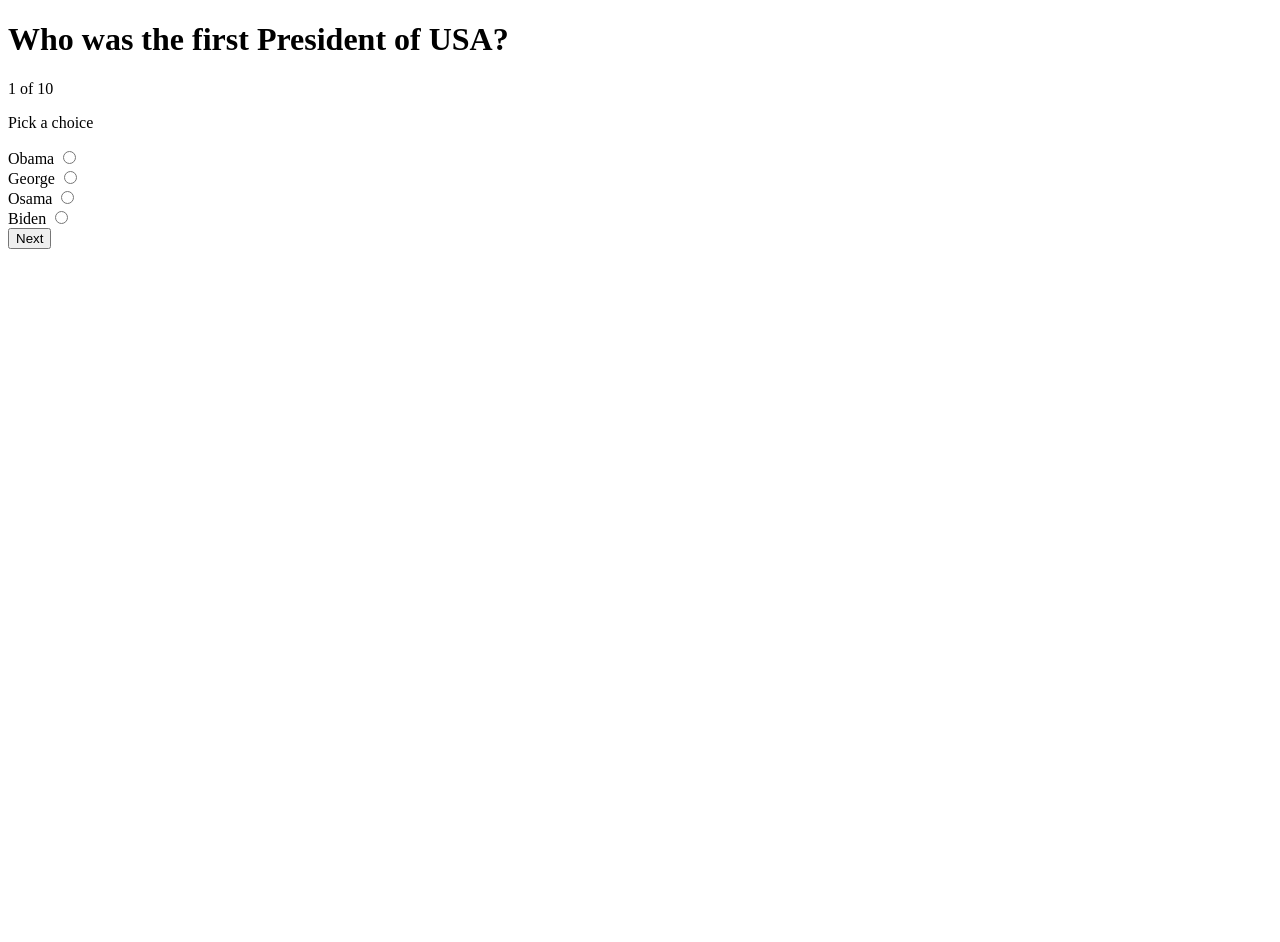
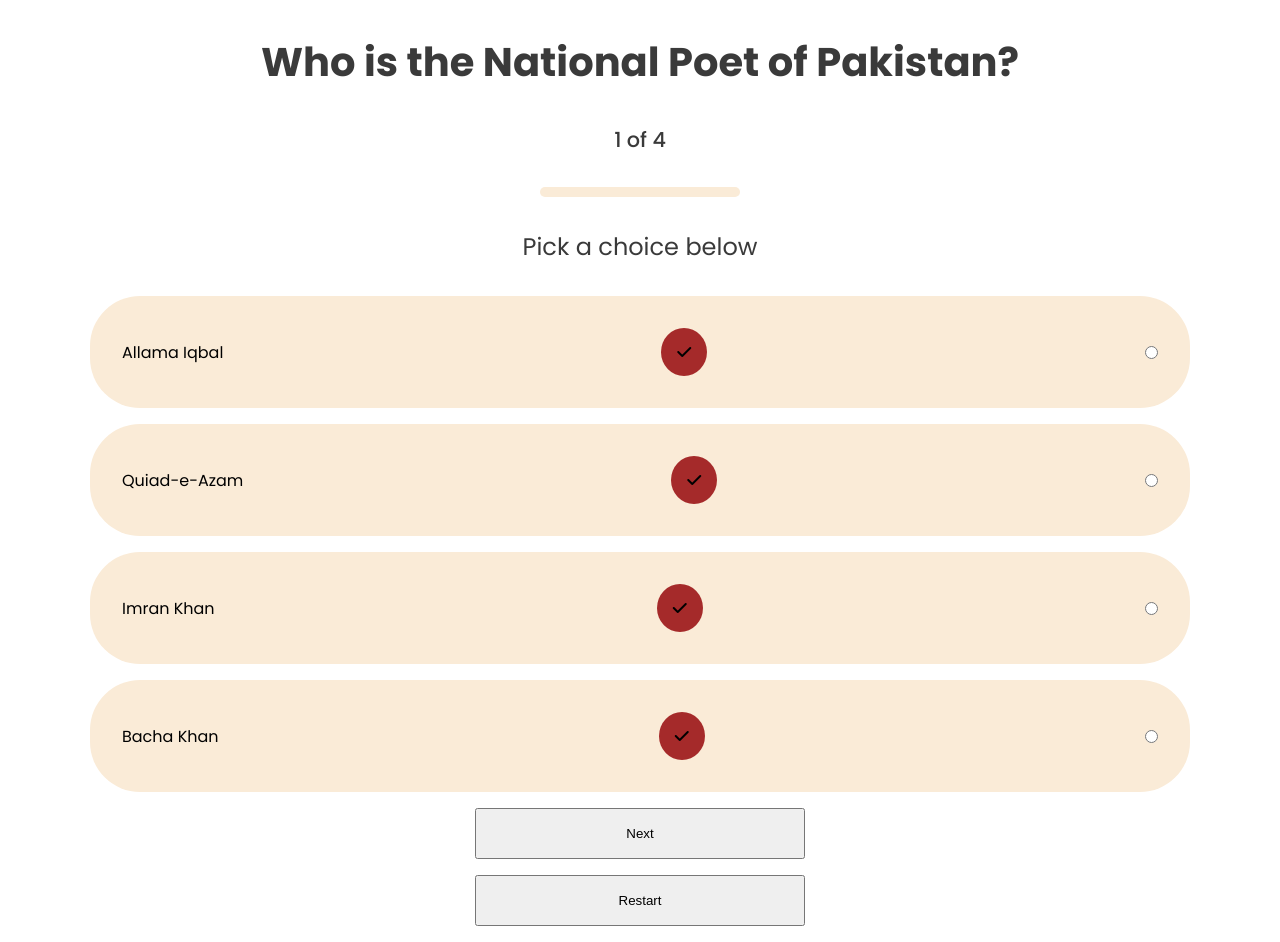
Before and after one commit to DEVELOPERUZAIRKHAN/myquiz, a plain HTML site: page index.html in a window 1280 px wide. Before the commit the page ends 800 px from the top, so only its background shows below. Drawn offline with Linux system fonts and the light colour scheme.

Commit message:
Quiz Logic compete just Restart and optimization needed

```diff
--- a/css/styles.css
+++ b/css/styles.css
@@ -1,3 +1,101 @@
+*{
+    margin: 0;
+    padding: 0;
+    box-sizing: border-box;
+
+}
+
+
+
+.app{
+    font-family: 'Poppins', sans-serif;
+}
+
+.container{
+max-width: 1100px;
+margin: 0 auto;
+}
+
+.quiz{
+
+}
+
+.quiz__tracker{
+    font-size: 1.3rem;
+    font-weight: 500;
+    text-align: center;
+    margin: 2rem auto;
+    color: #3a3a3a;
+}
+.quiz__question{
+    font-size: 2.5rem;
+    text-align: center;
+    margin: 2rem auto ;
+    color: #3a3a3a;
+}
+
+.quiz__progress{
+width: 200px;
+height: 10px;
+background-color: antiquewhite;
+margin: 0 auto;
+border-radius: 10px;
+}
+.progress__inner{
+width: 50%;
+height: 100%;
+background-color: brown;
+border-radius: 10px;
+}
+.quiz__tagline{
+font-size: 1.5rem;
+text-align: center;
+margin: 2rem auto;
+color: #3a3a3a;
+}
+
+
+.quiz__choices{
+display: flex;
+flex-direction: column;
+gap: 1rem;
+}
+.quiz__choice{
+    padding: 2rem;
+    background-color: antiquewhite;
+    border-radius: 50px;
+    display: flex;
+    justify-content: space-between;
+    align-items: center;
+}
+.radio{
+    /* display: none; */
+}
+.quiz__next{
+display: block;
+margin: 0 auto;
+padding: 1rem 1rem;
+width: 30%;
+margin: 1rem auto;
+}
+.quiz__restart{
+    margin: 0 auto;
+    display: block;
+    padding: 1rem 1rem;
+    width: 30%;
+    margin: 1rem auto;
+
+}
+
 .active{
     background-color: blue;
+    color: antiquewhite;
 }
+.check{
+    background-color: brown;
+    padding: 1rem;
+    border-radius: 50%;
+}
+.nonActive{
+    display: none;
+}
--- a/index.html
+++ b/index.html
@@ -3,6 +3,9 @@
 <head>
     <meta charset="UTF-8">
     <meta name="viewport" content="width=device-width, initial-scale=1.0">
+    <link rel="preconnect" href="https://fonts.googleapis.com">
+<link rel="preconnect" href="https://fonts.gstatic.com" crossorigin>
+<link href="https://fonts.googleapis.com/css2?family=Noto+Sans+Sogdian&family=Poppins:ital,wght@0,100;0,200;0,300;0,400;0,500;0,600;0,700;1,200&display=swap" rel="stylesheet">
     <link rel="stylesheet" href="css/styles.css">
     <title>Quiz</title>
 </head>
@@ -23,25 +26,32 @@
                     <div class="quiz__choices">
                             <div class="quiz__choice">
                                 Obama
-                                <input value="1" type="radio" name="choice" id="choice1">
+                                <input value="1" type="radio" class="radio" name="choice" id="choice1">
+                                <i class="fa-solid fa-check check"></i>
                             </div>
                             <div class="quiz__choice">
                                 George
-                                <input value="2" type="radio" name="choice" id="choice2">
-                            </div> <div class="quiz__choice">
+                                <input value="2" type="radio" class="radio" name="choice" id="choice2">
+                                <i class="fa-solid fa-check check"></i>
+                            </div>
+                             <div class="quiz__choice">
                                 Osama
-                                <input value="3" type="radio" name="choice" id="choice3">
-                            </div> <div class="quiz__choice">
+                                <input value="3" type="radio" class="radio" name="choice" id="choice3">
+                                <i class="fa-solid fa-check check"></i>
+                            </div>
+                            <div class="quiz__choice">
                                 Biden
-                                <input value="4" type="radio" name="choice" id="choice4">
+                                <input value="4" type="radio" class="radio" name="choice" id="choice4">
+                                <i class="fa-solid fa-check check"></i>
                             </div>
                     </div>
                     <button class="quiz__next">Next</button>
+                    <button class="quiz__restart">Restart</button>
               </div>
         </div>
     </div>
 
-
+    <script src="https://kit.fontawesome.com/3f8d9a810b.js" crossorigin="anonymous"></script>
     <script type="module" src="js/app.js"></script>
 </body>
 </html>
--- a/js/Question.js
+++ b/js/Question.js
@@ -6,6 +6,8 @@ function Question (question,options,correct){
 
 }
 
-Question.prototype.isCorrect=(selectedOption)=>{
+Question.prototype.isCorrect=function(selectedOption){
    return selectedOption===this.correct;
 }
+
+export default Question;
--- a/js/Quiz.js
+++ b/js/Quiz.js
@@ -4,21 +4,27 @@ function Quiz(questions){
     this.score= 0;
 }
 
-Quiz.prototype.changeIndex= ()=>{
+Quiz.prototype.changeIndex=function(){
 this.currentIndex++;
 }
 
-Quiz.prototype.evaluate=(selected)=>{
-  if(this.questions[currentIndex].isCorrect(selected)){
+Quiz.prototype.evaluate=function(selected){
+  if(this.questions[this.currentIndex].isCorrect(selected)){
     this.score++;
 }
-
+this.changeIndex()
 }
 
-Quiz.prototype.ended=()=>{
+Quiz.prototype.ended=function(){
    return this.currentIndex===this.questions.length;
 }
 
-
-
-export default Quiz
+Quiz.prototype.restart=function(){
+    this.currentIndex = 0;
+    this.score=0;
+}
+Quiz.prototype.currentQuestion=function(){
+    console.log(this?.questions)
+    return this.questions[this.currentIndex]
+}
+export default Quiz;
--- a/js/app.js
+++ b/js/app.js
@@ -1,51 +1,127 @@
+import Question from "./Question.js";
+import Quiz from "./Quiz.js";
 const App = ((_) => {
+  const $choices = document.querySelector(".quiz__choices");
   const $choice = document.querySelectorAll(".quiz__choice");
-  const $next = document.querySelector('.quiz__next')
-  let arr =[...$choice]
-
-  const $choices = document.querySelector(".quiz__choices");
+  const $question = document.querySelector(".quiz__question");
+  const $tracker = document.querySelector(".quiz__tracker");
+  const $tagline = document.querySelector(".quiz__tagline");
+  const $next = document.querySelector(".quiz__next");
+  const $progress = document.querySelector(".quiz__progress");
+  const $progressInner = document.querySelector(".progress__inner");
+  let arr = [...$choice];
+  const q1 = new Question(
+    "Who is the National Poet of Pakistan?",
+    ["Allama Iqbal", "Quiad-e-Azam", "Imran Khan", "Bacha Khan"],
+    0
+  );
+  const q2 = new Question(
+    "Who is the founder of Pakistan?",
+    ["Rehmant Ali", "Quiad-e-Azam", "Sir Syed Ahmed Khan", "Bacha Khan"],
+    1
+  );
+  const q3 = new Question(
+    "What is the National Animal of Pakistan?",
+    ["Lion", "Tiger", "Polar Bear", "Markhor"],
+    3
+  );
+  const q4 = new Question(
+    "When was Pakistan became Independent?",
+    ["1945", "1938", "1947", "1931"],
+    2
+  );
+  const quiz = new Quiz([q1, q2, q3, q4]);
+  console.log(quiz);
   const listeners = () => {
     $choices.addEventListener("click", (e) => {
-    if(e.target.classList.contains('quiz__choice')){
-        for (let item of arr) {
-            console.log(item)
-            item.classList.remove('active');
+      if (e.target.classList.contains("quiz__choice")) {
+        for (let item of [...$choices.children]) {
+          console.log(item);
+          item.classList.remove("active");
         }
-        e.target.classList.add('active')
-        e.target.lastElementChild.checked = true
-    }
+        e.target.classList.add("active");
+        e.target.lastElementChild.checked = true;
+      }
     });
 
-    $next.addEventListener('click',()=>{
+    $next.addEventListener("click", () => {
       let selectedOption;
-      selectedOption = document.querySelector('input[name="choice"]:checked')
-    console.log(Number(selectedOption?.value
-    ))
-    })
+      selectedOption = document.querySelector('input[name="choice"]:checked');
+      if (Number(selectedOption?.value) > -1) {
+        quiz.evaluate(Number(selectedOption.value));
+      }
+      if (quiz.ended()) {
+        renderEndScreen();
+      } else {
+        renderAll();
+      }
+    });
+  };
+
+  const renderQuestion = (question) => {
+    $question.innerHTML = question;
+  };
+
+  const renderTracker = (current, length) => {
+    $tracker.innerHTML = `${current + 1} of ${length}`;
+  };
+
+  const renderTagLine = () => {
+    quiz.ended()
+      ? ($tagline.innerHTML = `Your Score is ${
+          (quiz.score / quiz.questions.length) * 100
+        }%`)
+      : ($tagline.innerHTML = "Pick a choice below");
+  };
+
+  const renderChoices = () => {
+    let markup = "";
+
+    for (let i = 0; i < quiz.currentQuestion().options.length; i++) {
+      markup += `
+  <div class="quiz__choice">
+${quiz.currentQuestion().options[i]}
+<i class="fa-solid fa-check check"></i>
+<input value="${i}" type="radio" class="radio" name="choice" id="choice${i}">
+ </div>
+  `;
+    }
+
+    $choices.innerHTML = markup;
+  };
+
+  const renderProgress = () => {
+    let width = $progressInner.style.width;
+    console.log("here is the width ", width);
+
+
+    $progressInner.style.width = `${((quiz.currentIndex)/quiz.questions.length)*200}px`;
+
+
 
   };
 
+  const renderAll = () => {
+    renderQuestion(quiz.currentQuestion().question);
+    renderTracker(quiz.currentIndex, quiz.questions.length);
+    renderTagLine();
+    renderChoices();
+    renderProgress();
+  };
+  const renderEndScreen = () => {
+    renderQuestion("Great Job!");
+    renderTracker(quiz.currentIndex, quiz.questions.length);
+    renderTagLine();
+    // renderChoices();
+    renderProgress();
+    $next.classList.add("nonActive");
+  };
 
-
-
-
-
-
-
-
-
-
-
-
-  const renderAll = () => {
-
-  };
   return {
     listeners,
     renderAll,
   };
 })();
 
-
-App.listeners()
-App.renderAll()
+App.listeners();
+App.renderAll();
```
